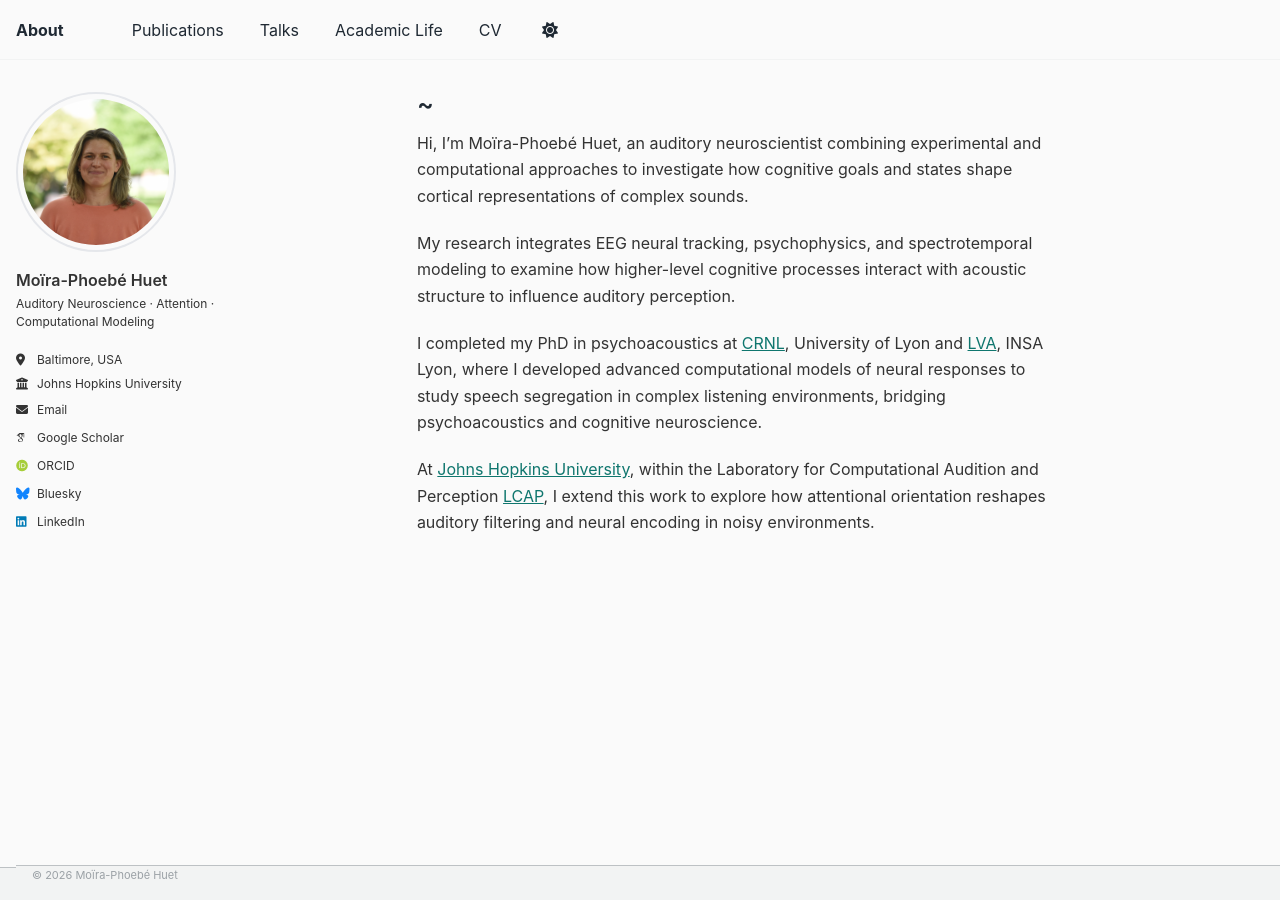
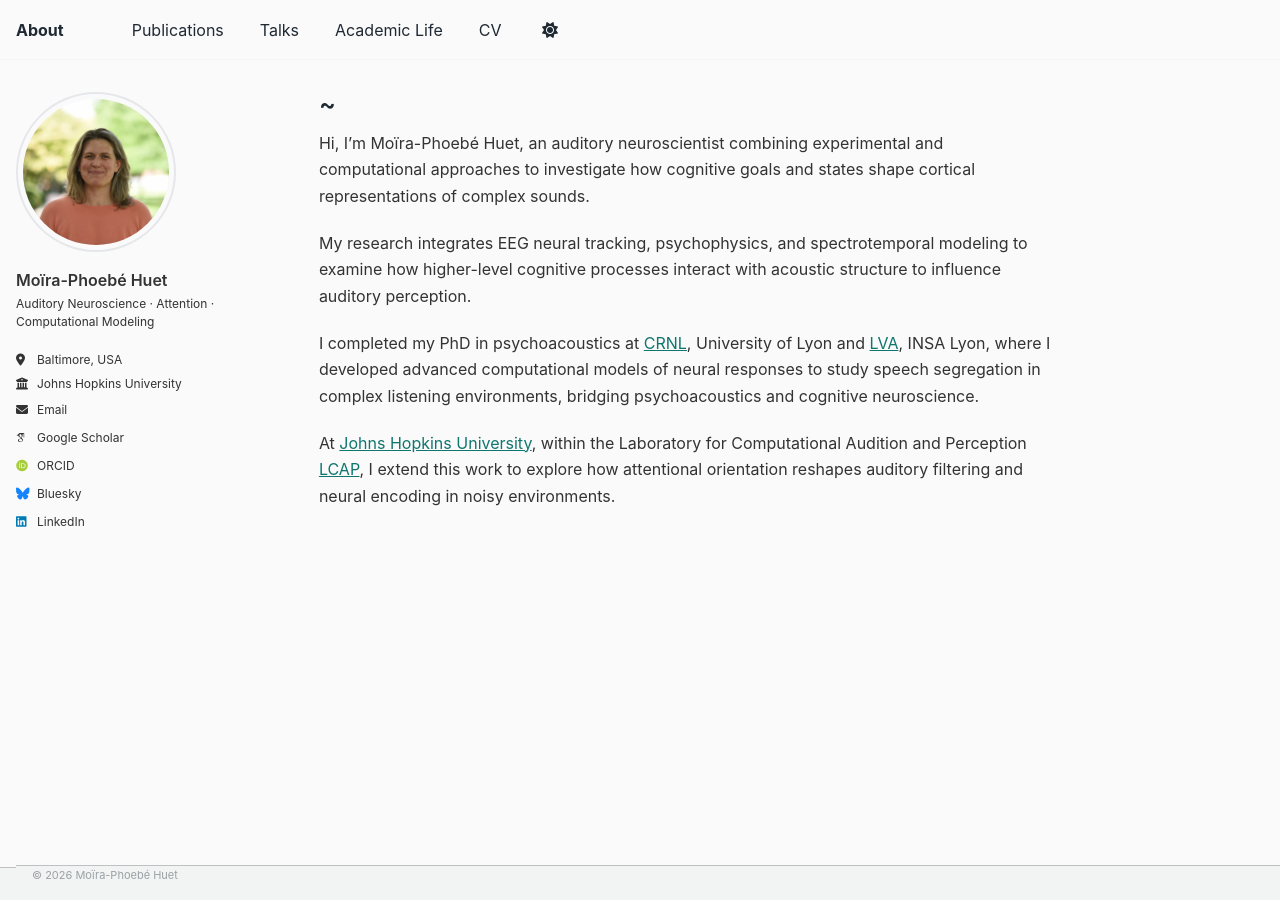
Before and after one commit to mphuet/mphuet.github.io, a Jekyll site: the page built from _pages/about.md, in a window 1280 px wide. Built offline with Jekyll 4.4.1, drawn with Linux system fonts in a browser that asks for light colours; some web fonts are replaced.

Commit message:
Update main.scss

```diff
--- a/assets/css/main.scss
+++ b/assets/css/main.scss
@@ -147,10 +147,10 @@ a:hover {
   }
 }
 
-/* === Widen main content column === */
+/* === Widen main content column properly === */
 
 @media (min-width: 64em) {
-  .page {
-    max-width: 900px;   /* essaie 880–1000px selon ton goût */
+  .page__inner-wrap {
+    max-width: 1000px;
   }
 }
```
